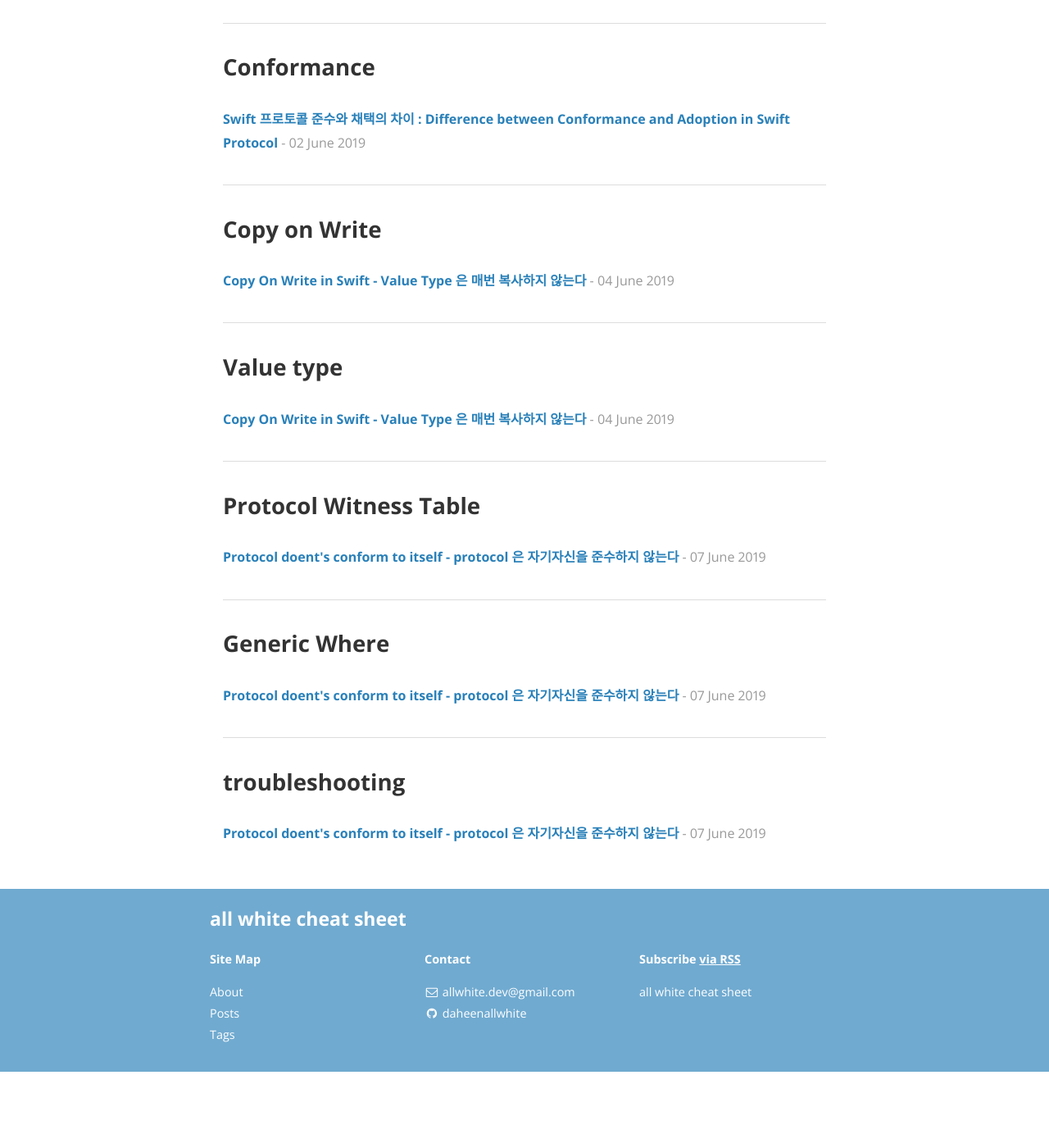
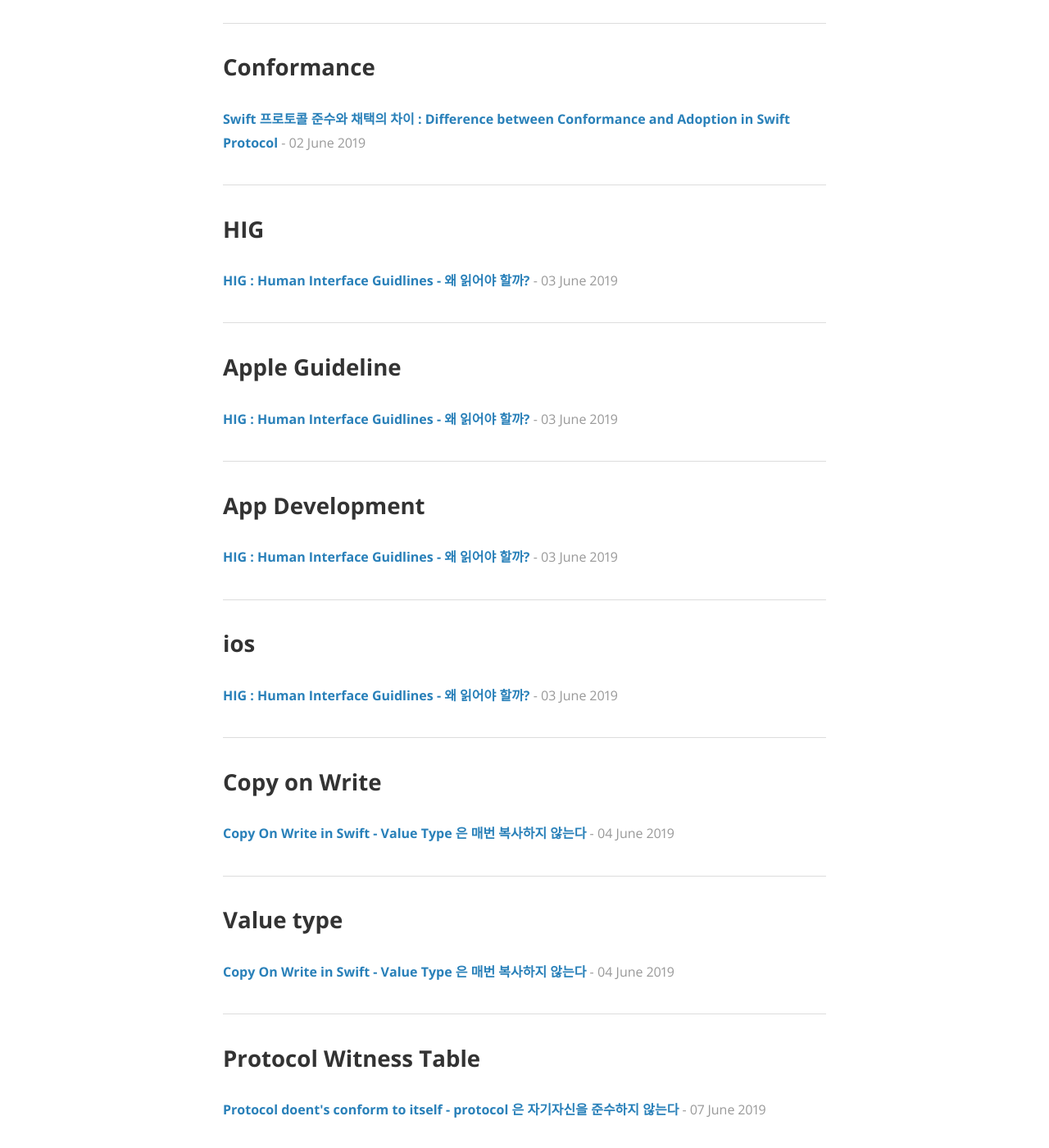
Before and after one commit to daheenallwhite/daheenallwhite.github.io, a Jekyll site: the page built from tags.html, in a window 1280 px wide and 1400 px high, scrolled down 8137 px. Shown: the whole window at 82% size. Built offline with Jekyll 4.4.1, drawn with Linux system fonts in a browser that asks for light colours; nearby versions of some CDN libraries; a style sheet for code colours, icons or effects is not loaded; before the commit the page ends 9444 px from its top, so only the background shows below that.

Commit message:
Add meta information for post about HIG

```diff
--- a/_posts/2019-06-03-HIG.markdown
+++ b/_posts/2019-06-03-HIG.markdown
@@ -1,3 +1,15 @@
+---
+layout: post
+title:  "HIG : Human Interface Guidlines - 왜 읽어야 할까?"
+date:   2019-06-03 16:59:59
+author: Dana Lee
+categories: Swift
+tags: [HIG, Apple Guideline, App Development, ios]
+cover:  "/assets/instacode.png"
+---
+
+
+
 # HIG : Human Interface Guidlines
 
 Apple에서 제공하는 Apple 플랫폼에서의 application 에 대한 가이드라인
```
